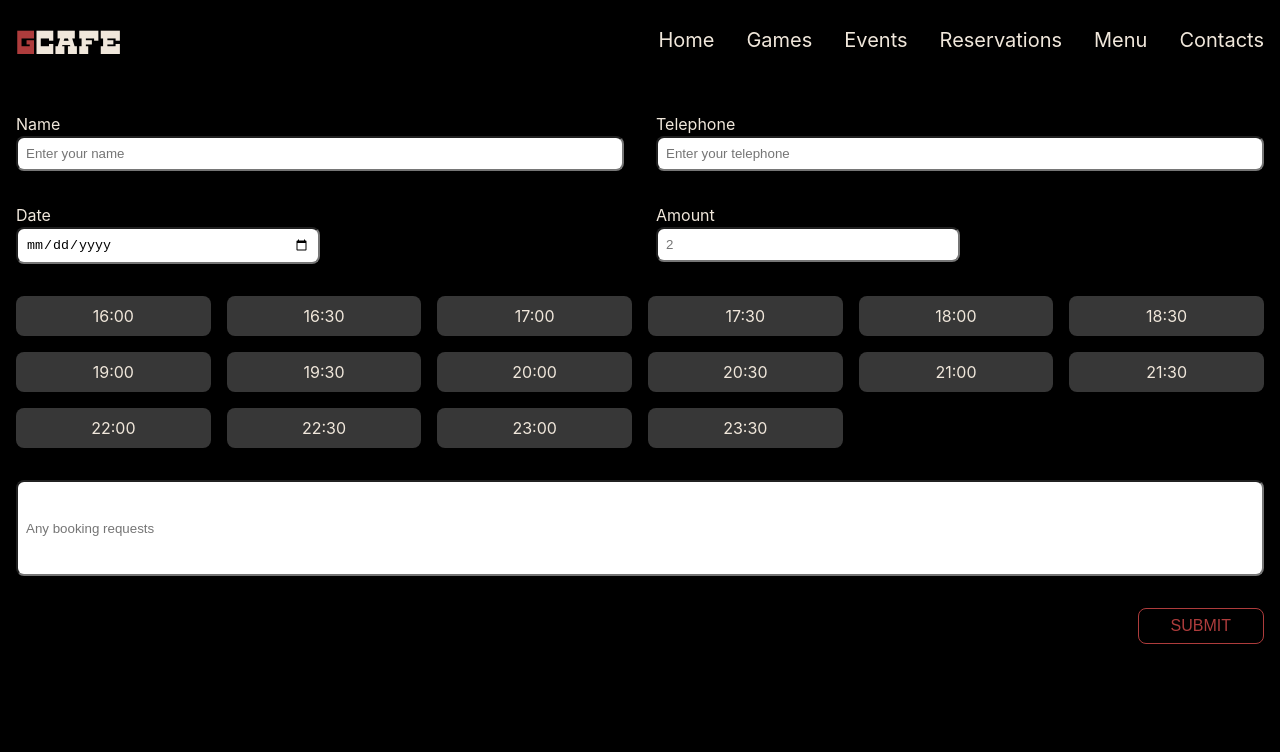
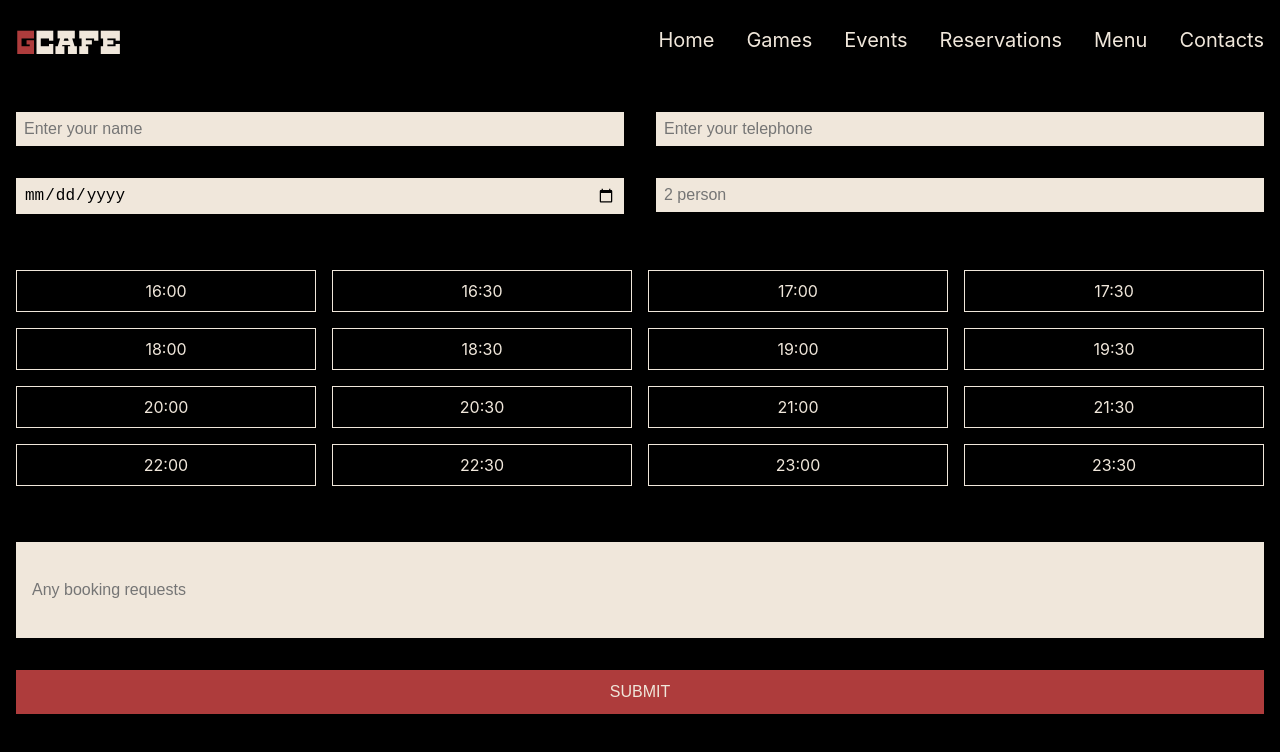
Before and after one commit to AnvarKilyb/Board_Game_Cafe, a React (Vite) app in the folder frontend/: page /reservations in a window 1280 px wide. Shown: the top 752 px of the page. Built offline with nearby package versions, Linux system fonts and the light colour scheme; the HTML template or start-up script is replaced by a standard one.

Commit message:
rezervation form created, logic TODO

```diff
--- a/frontend/src/components/pages/home/Home.module.css
+++ b/frontend/src/components/pages/home/Home.module.css
@@ -35,7 +35,7 @@
     margin-top: -280px;
 }
 .homeContentDescription p{
-    font-size: 1rem;
+    font-size: .8rem;
     text-align: justify;
     max-width: 500px;
 }
--- a/frontend/src/components/pages/reservations/Form.jsx
+++ b/frontend/src/components/pages/reservations/Form.jsx
@@ -6,7 +6,7 @@ const Form = () => {
       <form className={styles.form}>
         <div className={styles.formFirstLine}>
           <div className={styles.formFirstLineOne}>
-            <label htmlFor="name">Name</label>
+            <label htmlFor="name"></label>
             <input
               id="name"
               type="text"
@@ -15,9 +15,7 @@ const Form = () => {
             />
           </div>
           <div className={styles.formFirstLineTwo}>
-            <label htmlFor="number" className={styles.numberLabel}>
-              Telephone
-            </label>
+            <label htmlFor="number" className={styles.numberLabel}></label>
             <input
               id="number"
               type="tel"
@@ -28,16 +26,16 @@ const Form = () => {
         </div>
         <div className={styles.formSecondLine}>
           <div className={styles.formSecondLineOne}>
-            <label htmlFor="date">Date</label>
+            <label htmlFor="date"></label>
             <input id="date" type="date" className={styles.date} />
           </div>
           <div className={styles.formSecondLineTwo}>
-            <label htmlFor="amount">Amount</label>
+            <label htmlFor="amount"></label>
             <input
               id="amount"
               type="number"
               min="1"
-              placeholder="2"
+              placeholder="2 person"
               className={styles.amount}
             />
           </div>
--- a/frontend/src/components/pages/reservations/Form.module.css
+++ b/frontend/src/components/pages/reservations/Form.module.css
@@ -3,6 +3,11 @@
     padding: 0 1rem;
     display: flex;
     justify-content: center;
+}
+input{
+    background-color: var(--textColor);
+    font-size: 1rem;
+    border: none;
 }
 .form{
     padding: 2rem 0rem;
@@ -10,10 +15,7 @@
     display: flex;
     flex-direction: column;
 }
-.form input{
-    border-radius: .5rem;
 
-}
 label{
     color: var();
 }
@@ -51,15 +53,17 @@ label{
     flex-direction: column;
 }
 .timeAndAdvice{
-    margin-top: 2rem;
+    margin-top: 3.5rem;
     display: flex;
     flex-direction: column;
+
 }
 .timeAndAdvice input{
-    margin-top: 2rem;
-    padding: .5rem;
+    margin-top: 3.5rem;
+    padding: 1rem;
     width: 100%;
     height: 6rem;
+    position: relative;
 }
 .timeCells{
     display: flex;
@@ -70,36 +74,26 @@ label{
 .timeCell{
     width: calc(100% / 4 - 1rem);
     padding: .5rem 0;
-    background-color: rgb(55, 55, 55);
-    border-radius: .5rem;
+    border: 1px solid var(--textColor);
     text-align: center;
     cursor: pointer;
     transition: all .2s linear;
 }
 .timeCell:hover{
-    background-color: rgb(24, 24, 24);
+    background-color: var(--redColor);
 }
 .button {
     cursor: pointer;
-    width: fit-content;
-    align-self: flex-end;
-    background-color: transparent;
-    color: var(--redColor);
+    width: 100%;
+    background-color: var(--redColor);
+    color: var(--textColor);
     border: 1px solid var(--redColor);
-    border-radius: .5rem;
-    display: flex;
-    align-items: center;
-    padding: .5rem 2rem;
-    gap: 1rem;
-    fill: var(--redColor);
+    padding: .75rem 0rem;
     text-decoration: none;
-    transition: all .2s linear;
     margin-top: 2rem;
     font-size: 1rem;
 }
-.button:hover{
-    transform: scale(1.05);
-}
+
 @media only screen and (min-width: 768px){
 
     .formFirstLine{
@@ -120,9 +114,7 @@ label{
     .formSecondLine{
         gap: 2rem;
     }
-    .formSecondLine input{
-        width: 50%;
-    }
+
     .formSecondLineOne{
         flex: 1;
     }
@@ -130,6 +122,6 @@ label{
         flex: 1;
     }
     .timeCell{
-        width: calc(100% / 6 - 1rem);
+        width: calc(100% / 4 - 1rem);
     }
 }
```
